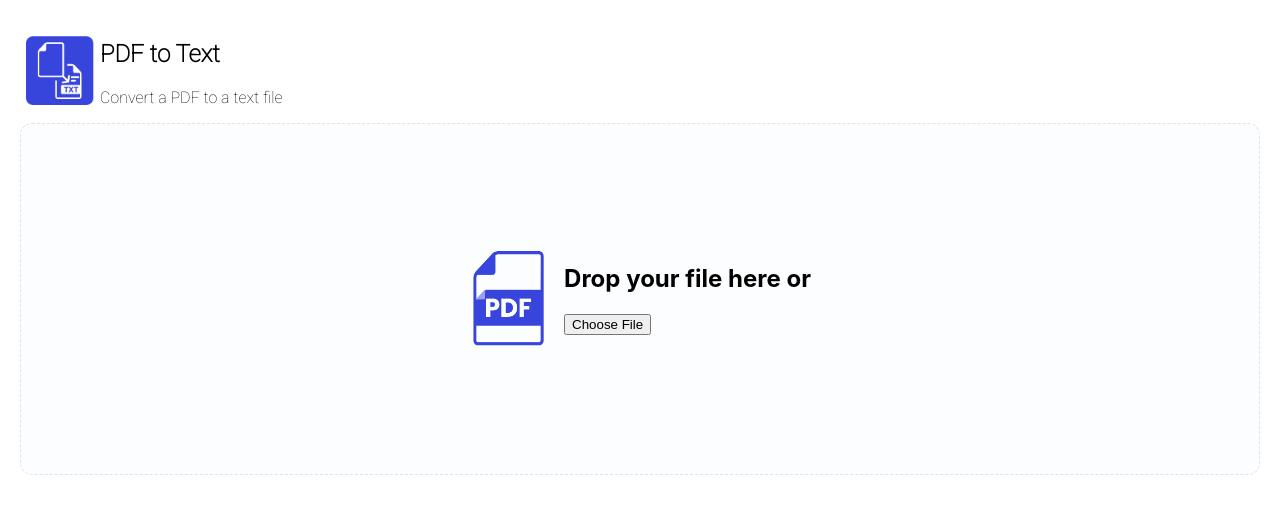
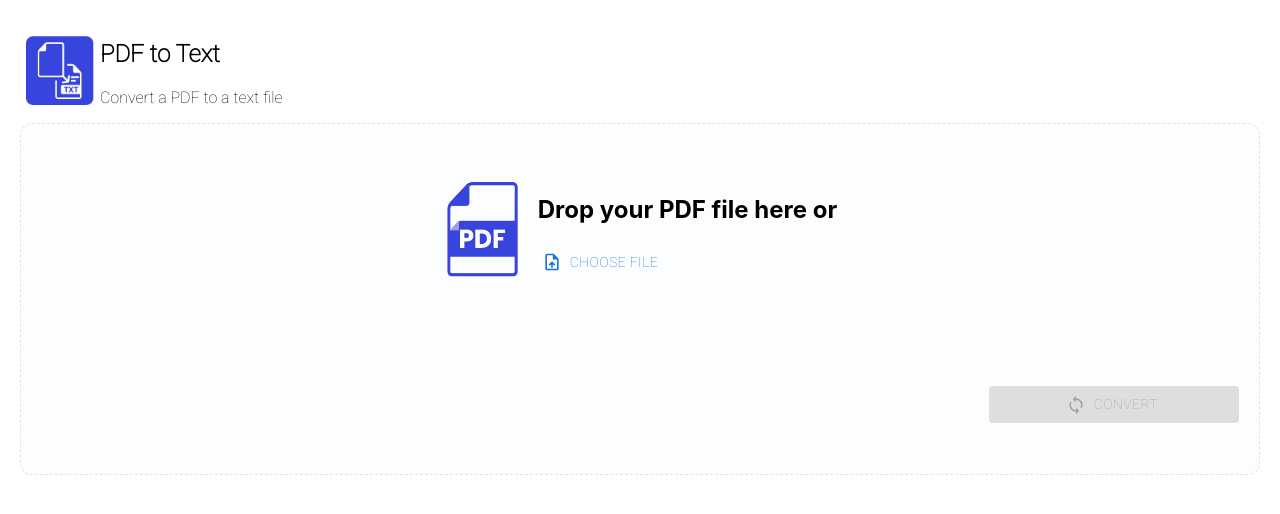
Before and after one commit to anand-san/pdf-to-text, a React (Create React App) app: page / in a window 1280 px wide. Shown: the top 514 px of the page. Built offline with nearby package versions, Linux system fonts and the light colour scheme.

Commit message:
feat: use mui buttons for upload/convert buttons

```diff
--- a/src/Layouts/Pdf2Text/Components/UploadSection/uploadFile.css
+++ b/src/Layouts/Pdf2Text/Components/UploadSection/uploadFile.css
@@ -21,3 +21,14 @@
 .uploadSection__content_actions {
     margin-left: 15px;
 }
+
+.uploadSection__convertButton {
+    width: 250px;
+}
+
+.uploadSection__convertContainer {
+    width: 250px;
+    display: flex;
+    align-self: flex-end;
+    margin-right: 20px;
+}
--- a/src/Layouts/Pdf2Text/Components/UploadSection/uploadSection.tsx
+++ b/src/Layouts/Pdf2Text/Components/UploadSection/uploadSection.tsx
@@ -1,6 +1,9 @@
 import './uploadFile.css'
 import { useDropzone, FileWithPath } from 'react-dropzone';
 import PDFToText from './assets/pdftotext.png'
+import Button from '@mui/material/Button';
+import UploadFileIcon from '@mui/icons-material/UploadFile';
+import LoopIcon from '@mui/icons-material/Loop';
 
 export const UploadSection = () => {
     const {acceptedFiles, fileRejections, getRootProps, getInputProps} = useDropzone({
@@ -22,19 +25,31 @@ export const UploadSection = () => {
                         <input {...getInputProps()} />
                         <img src={PDFToText} alt={'pdftotext'} height={110} width={80}/>
                         <div className='uploadSection__content_actions'>
-                            <h2>Drop your file here or</h2>
-                            <button>Choose File</button>
+                            <h2>Drop your <strong>PDF</strong> file here or</h2>
+                            <Button startIcon={<UploadFileIcon />}>
+                                Choose File
+                            </Button>
                         </div>
-
                     </div>
                 </div>
                 {
                     !!files.length &&
                     <aside>
-                        <h4>Files</h4>
+                        <h4>Selected File</h4>
                         <ul>{files}</ul>
                     </aside>
                 }
+
+                {
+                    !!fileRejections.length && <p>Couldn't upload last file</p>
+                }
+
+            </div>
+
+            <div className='uploadSection__convertContainer'>
+                <Button className='uploadSection__convertButton' variant={'contained'} color='success' disabled={!files.length} startIcon={<LoopIcon />}>
+                    Convert
+                </Button>
             </div>
         </div>
     )
```
